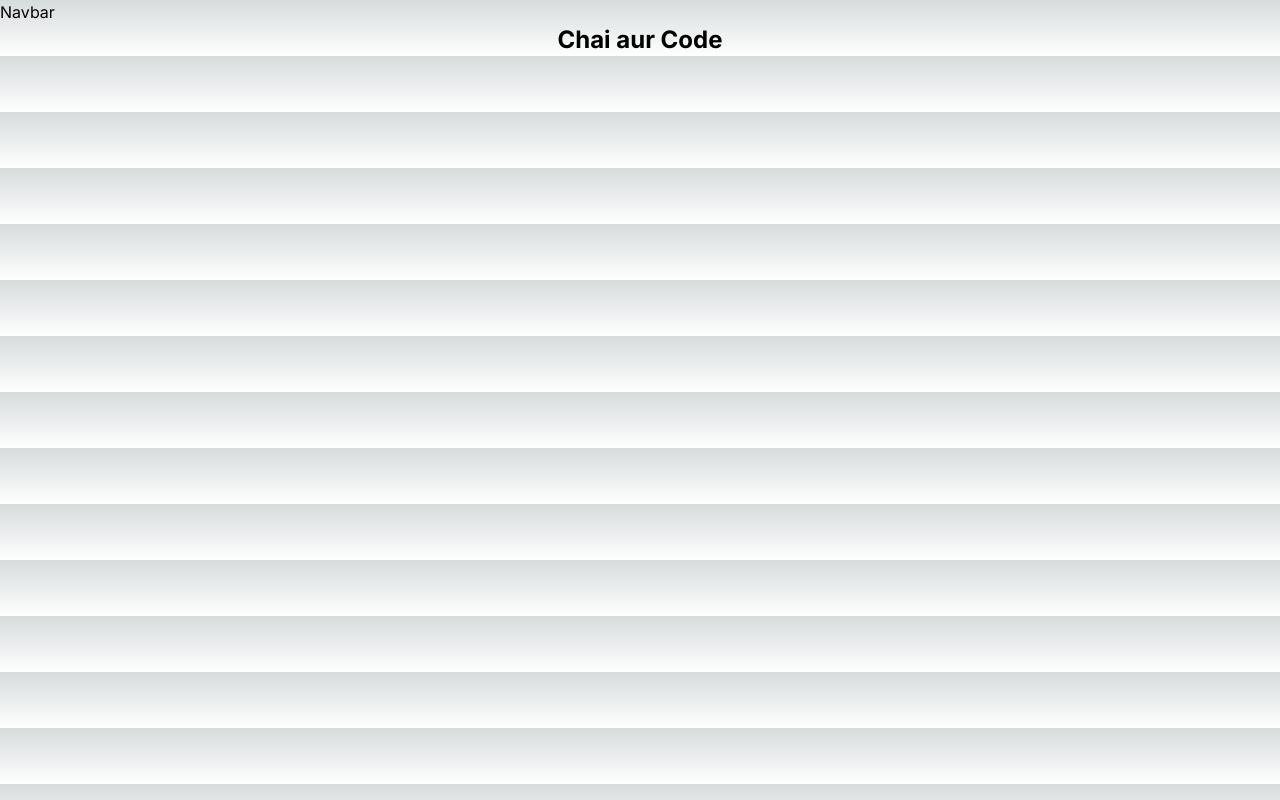
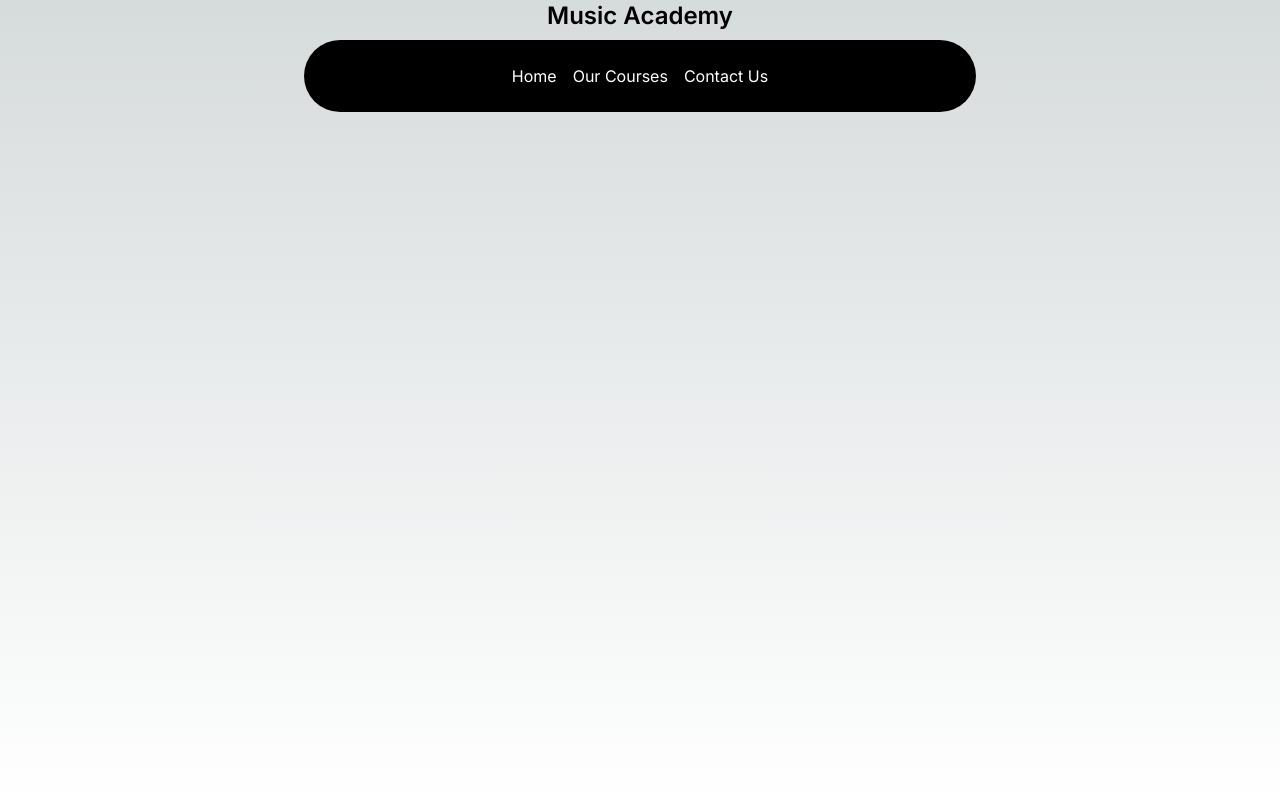
Before and after one commit to gaurangsaini01/Music_Academy, a Next.js app: page / in a window 1280 px wide. Built offline with nearby package versions, Linux system fonts and the light colour scheme.

Commit message:
Navbar Using Aceternity UI

```diff
--- a/src/app/layout.tsx
+++ b/src/app/layout.tsx
@@ -16,9 +16,11 @@
   children: React.ReactNode; // specifying that only React Element/Node comes , nothing else
 }>) {
   return (
-    <html lang="en">
+    <html lang="en" className="dark">
       <body className={inter.className}>
-        <Navbar/>
+        <div className="">
+          <Navbar/>
+        </div>
         {children}</body>
     </html>
   );
--- a/src/app/page.tsx
+++ b/src/app/page.tsx
@@ -1,6 +1,7 @@
-
 export default function Home() {
   return (
-    <h1 className="text-2xl font-bold text-center">Chai aur Code</h1>
+    <main className="min-h-screen">
+      <h1 className="text-2xl font-semibold text-center">Music Academy</h1>
+    </main>
   );
 }
--- a/src/components/Navbar.tsx
+++ b/src/components/Navbar.tsx
@@ -1,9 +1,47 @@
-import React from 'react'
+"use client";
+import React, { useState } from "react";
+import {
+  HoveredLink,
+  Menu,
+  MenuItem,
+  ProductItem,
+} from "@/components/ui/navbar-menu";
+import { cn } from "@/utils/cn";
+import Link from "next/link";
 
-function Navbar() {
+const Navbar = ({ className }: { className?: string }) => {
+  const [active, setActive] = useState<string | null>(null);
   return (
-    <div>Navbar</div>
-  )
-}
+    <div
+      className={cn("fixed top-10 inset-x-0 max-w-2xl mx-auto z-50", className)}
+    >
+      <Menu setActive={setActive}>
+        <Link href={"/"}>
+          <MenuItem
+            setActive={setActive}
+            active={active}
+            item="Home"
+          ></MenuItem>
+        </Link>
+        <MenuItem setActive={setActive} active={active} item="Our Courses">
+          <div className="flex flex-col space-y-4 text-sm ">
+            <HoveredLink href="/courses">All Courses</HoveredLink>
+            <HoveredLink href="/courses">Basic Music Theory</HoveredLink>
+            <HoveredLink href="/courses">Advanced Composition</HoveredLink>
+            <HoveredLink href="/courses">Songwriting</HoveredLink>
+            <HoveredLink href="/courses">Music Production</HoveredLink>
+          </div>
+        </MenuItem>
+        <Link href={"/contact"}>
+          <MenuItem
+            setActive={setActive}
+            active={active}
+            item="Contact Us"
+          ></MenuItem>
+        </Link>
+      </Menu>
+    </div>
+  );
+};
 
 export default Navbar;
--- a/src/components/ui/navbar-menu.tsx
+++ b/src/components/ui/navbar-menu.tsx
@@ -38,7 +38,8 @@
           animate={{ opacity: 1, scale: 1, y: 0 }}
           transition={transition}
         >
-          {active === item && (
+          {/* we used && children to remove hover circle on home  */}
+          {active === item &&children && (
             <div className="absolute top-[calc(100%_+_1.2rem)] left-1/2 transform -translate-x-1/2 pt-4">
               <motion.div
                 transition={transition}
--- a/tailwind.config.ts
+++ b/tailwind.config.ts
@@ -6,6 +6,7 @@
     "./src/components/**/*.{js,ts,jsx,tsx,mdx}",
     "./src/app/**/*.{js,ts,jsx,tsx,mdx}",
   ],
+  darkMode: 'class',
   theme: {
     extend: {
       backgroundImage: {
```
Also changed, not shown: 1 other file (tests, documents, lock files or other folders).
